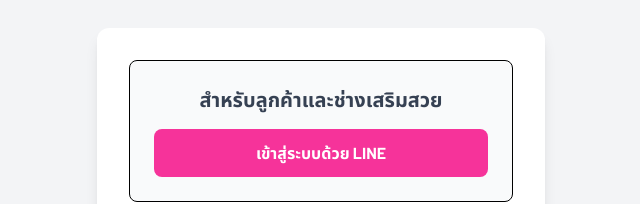
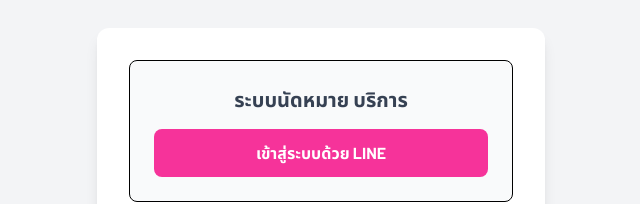
Before and after one commit to yodyaa/YODYA_APPOINTMENT, a Next.js app: page / in a window 1280 px wide. Shown: the part 124-328 px from the top of the page, without its empty margins (319-959 px from the left). Built offline with nearby package versions, Linux system fonts and the light colour scheme.

Commit message:
Update page.js

```diff
--- a/src/app/page.js
+++ b/src/app/page.js
@@ -64,7 +64,7 @@
 
         {/* Customer & Beautician Section */}
         <div className="p-6 border rounded-lg bg-gray-50">
-          <h2 className="text-xl font-semibold text-center text-gray-700 mb-4">สำหรับลูกค้าและช่างเสริมสวย</h2>
+          <h2 className="text-xl font-semibold text-center text-gray-700 mb-4">ระบบนัดหมาย บริการ</h2>
           <button
             onClick={() => router.push('/dashboard')} // Changed this line
             className="w-full flex items-center justify-center py-3 px-4 bg-pink-500 text-white rounded-lg font-semibold hover:bg-pink-600 transition-colors"
```
